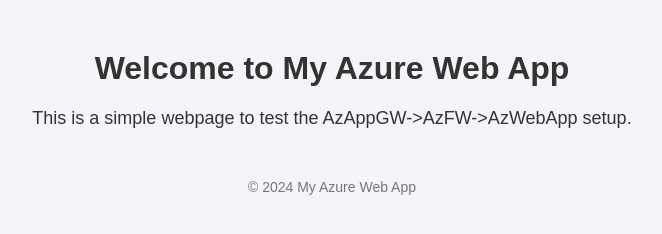
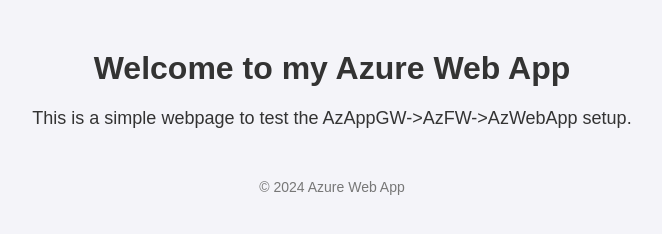
Before and after one commit to adrian4ascu/webapptest, a website: page public/index.html in a window 1280 px wide. Shown: the whole page, without its empty margins (308-970 px from the left). Drawn offline with Linux system fonts and the light colour scheme.

Commit message:
Update the main page

```diff
--- a/public/index.html
+++ b/public/index.html
@@ -28,10 +28,10 @@
     </style>
 </head>
 <body>
-    <h1>Welcome to My Azure Web App</h1>
+    <h1>Welcome to my Azure Web App</h1>
     <p>This is a simple webpage to test the AzAppGW->AzFW->AzWebApp setup.</p>
     <footer>
-        &copy; 2024 My Azure Web App
+        &copy; 2024 Azure Web App
     </footer>
 </body>
 </html>
```
